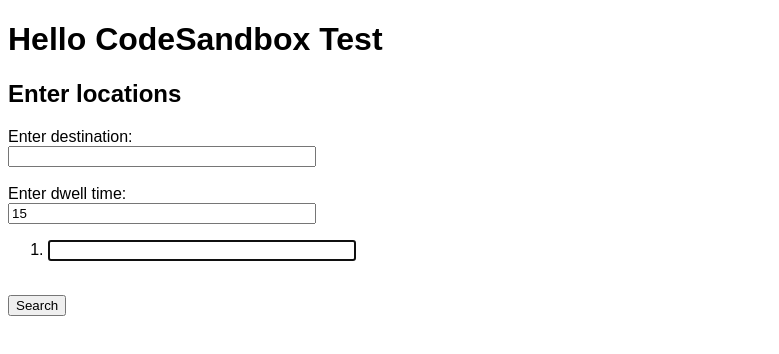
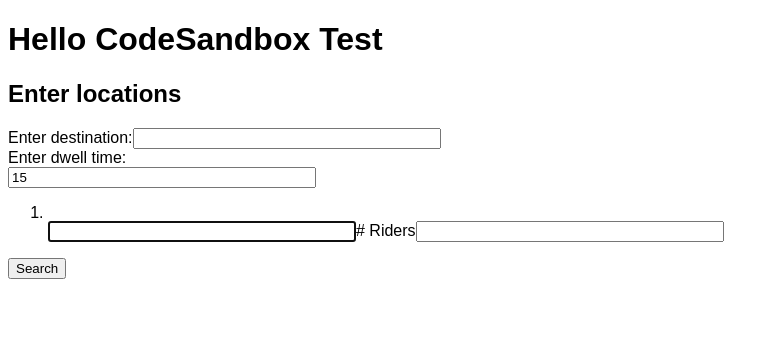
Before and after one commit to enigmae/mysandboxrouting, a React (Create React App) app: page / in a window 1280 px wide. Shown: the top 354 px of the page, without its empty margins (0-779 px from the left). Built offline with nearby package versions, Linux system fonts and the light colour scheme.

Commit message:
started to modify search collection

```diff
--- a/src/Controls/searchCollectionControl.tsx
+++ b/src/Controls/searchCollectionControl.tsx
@@ -25,14 +25,22 @@ export class SearchCollectionControl extends React.Component<
   render() {
     const blankitem = (
       <li>
-        <SearchControl
+        <table>
+          <td></td>
+          <td></td>
+        </table>
+        <tr>
+         <SearchControl
           SearchResult={{
             SearchQuery: "",
             SearchResult: undefined
           }}
           searchResultsChanged={this.handleSearchResultChanged}
         />
-      </li>
+        <div style={{display:"inline-block"}}>
+        <label># Riders</label><input/>
+        </div></tr>
+        </li>
     );
     const items = [blankitem];
     for (let search of this.state.SearchResults) {
--- a/src/Controls/searchControl.tsx
+++ b/src/Controls/searchControl.tsx
@@ -141,11 +141,14 @@ export class SearchControl extends React.Component<
     let searchResult;
     if (this.state.SearchResultVisible) {
       searchResult = (
+        <div>
         <input type="text" value={this.state.SearchResult} readOnly={true} />
-      );
+        <br/>
+        </div>
+        );
     }
     return (
-      <div>
+      <span>
         <input
           type="text"
           value={this.state.SearchQuery}
@@ -155,10 +158,8 @@ export class SearchControl extends React.Component<
           readOnly={this.state.Submitted}
           ref={input => (this.inputElement = input)}
         />
-        <br />
         {searchResult}
-        <br />
-      </div>
+        </span>
     );
   }
 }
```
